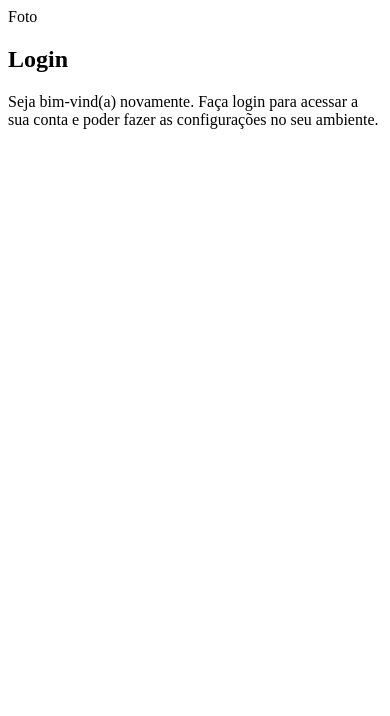
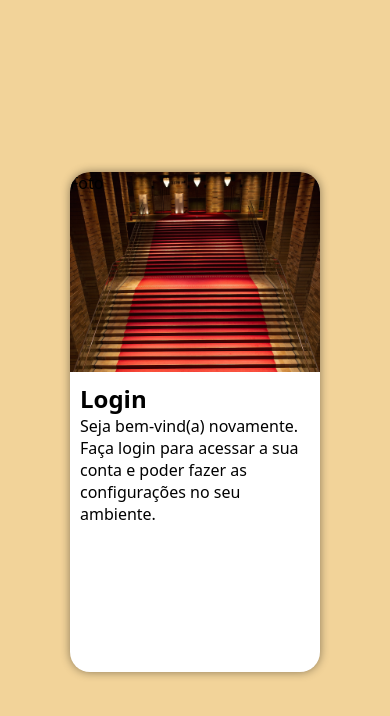
Before and after one commit to RafaelJSouto/projeto-login, a plain HTML site: page index.html in a window 390 px wide. Drawn offline with Linux system fonts and the light colour scheme.

Commit message:
mobile first

```diff
--- a/estilos/style.css
+++ b/estilos/style.css
@@ -9,3 +9,42 @@ amarelo #F2E857
 roxo #401430
 vinho #A60F55
 */
+*{
+    font-family: system-ui, -apple-system, BlinkMacSystemFont, 'Segoe UI', Roboto, Oxygen, Ubuntu, Cantarell, 'Open Sans', 'Helvetica Neue', sans-serif;
+    padding: 0px;
+    margin: 0px;
+    box-sizing: border-box;
+
+}
+body, html{
+    background-color: #F2D399;
+    height: 100vh;
+    width: 100vw;
+}
+main{
+    position: relative;
+    height: 100vh;
+    width: 100vw;
+}
+section#login{
+    position: absolute;
+    top: 50%;
+    left: 50%;
+    transform: translate(-50%, -50%);
+    overflow: hidden;
+
+    background-color: white;
+    width: 250px;
+    height: 500px;
+    border-radius: 20px;
+    box-shadow: 0px 0px 10px rgba(0, 0, 0, 0.432);
+
+}section#login div#imagem{
+    background: url(../imagens/pexels-ryutaro-tsukata-5473224.jpg) #F2D399 no-repeat;
+    background-size: cover;
+    height: 200px;
+}
+section#login div#formulario{
+    padding: 10px;
+    display: block;
+}
--- a/index.html
+++ b/index.html
@@ -15,7 +15,7 @@
                 </div>
                 <div id="formulario">
                     <h1>Login</h1>
-                    <p>Seja bim-vind(a) novamente. Faça login para acessar a sua conta e poder fazer as configurações no seu ambiente.</p>
+                    <p>Seja bem-vind(a) novamente. Faça login para acessar a sua conta e poder fazer as configurações no seu ambiente.</p>
                     <form action="login.php" method="post">
 
                     </form>
```
